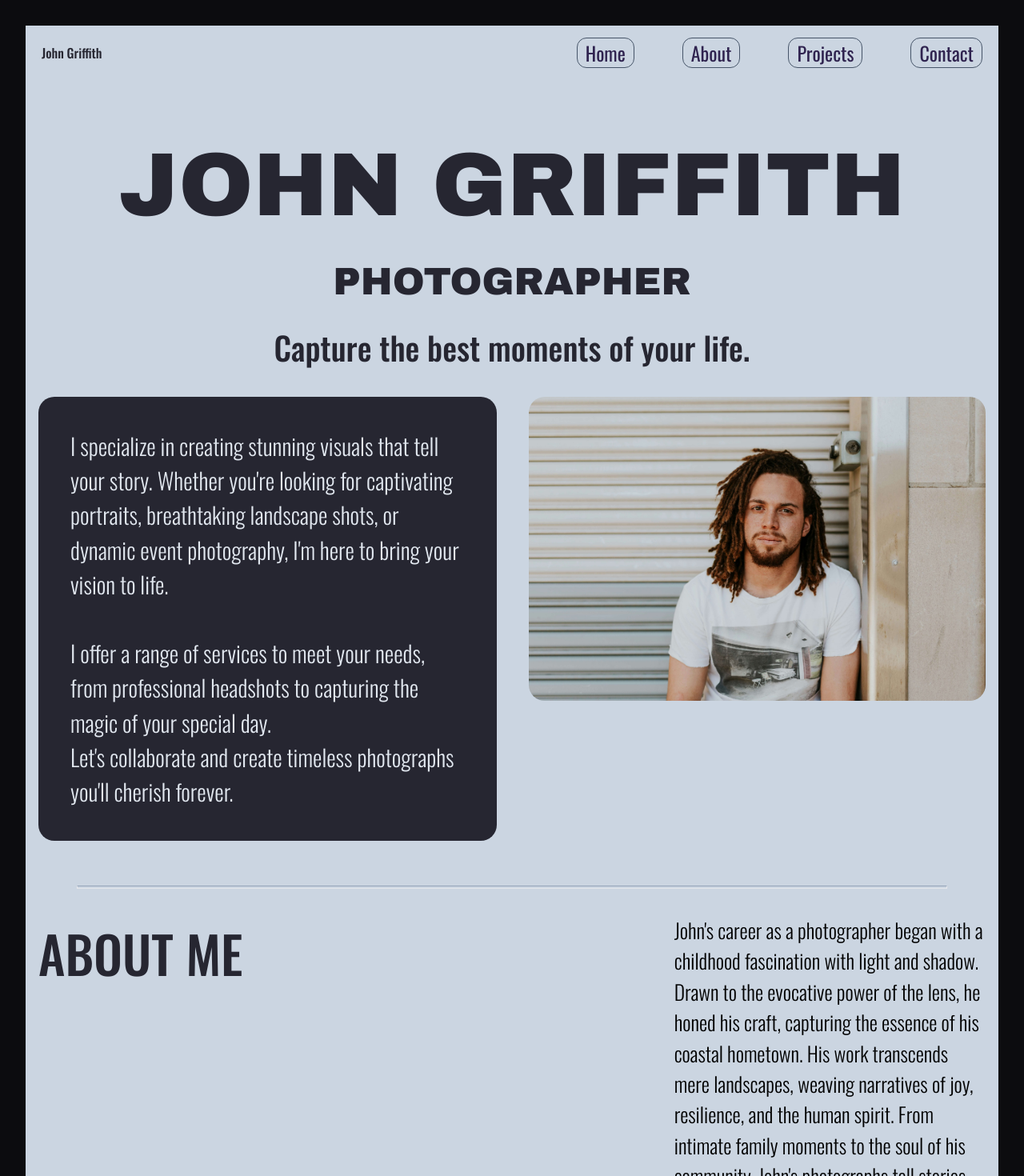
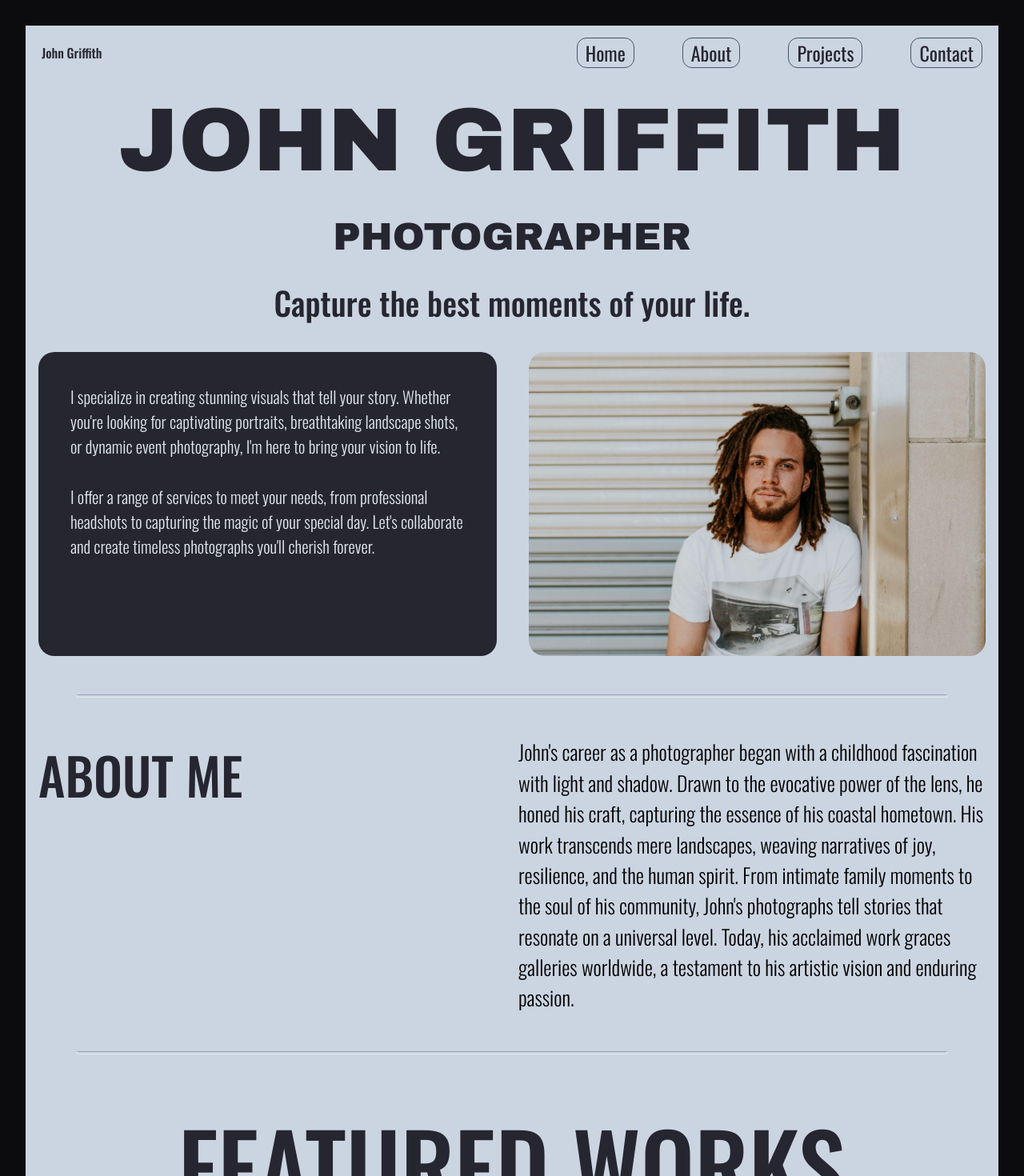
Before and after one commit to Thebuilderekes/give-a-thing, a React (Vite) app: page / in a window 1280 px wide. Shown: the top 1470 px of the page at 80% size. Built offline with nearby package versions, Linux system fonts and the light colour scheme.

Commit message:
fix: text size for navlinks, about and hero section

```diff
--- a/src/components/Shared/Divider/Divider.jsx
+++ b/src/components/Shared/Divider/Divider.jsx
@@ -2,7 +2,7 @@
 const Divider = () => {
   return (
     <div className="flex justify-center">
-        <div className="w-full flex h-1 border border-t-slate-400 mx-[4rem]"></div>
+        <div className="w-full flex h-1 border border-t-slate-400 my-[3rem] mx-[4rem]"></div>
     </div>
   )
 }
--- a/src/components/Shared/Header/header.css
+++ b/src/components/Shared/Header/header.css
@@ -43,7 +43,7 @@ body {
 .nav-elements ul a {
   font-size: 24px;
   font-weight: 400;
-  color: #2f234f;
+  color: #262631;
   text-decoration: none;
 }
 
--- a/src/components/Shared/HeroContent/HeroContent.jsx
+++ b/src/components/Shared/HeroContent/HeroContent.jsx
@@ -3,17 +3,17 @@ import PropTypes from 'prop-types';
 
 const HeroContent = ({ title, job, description, content, heroImage }) => {
   return (
-    <section className="flex flex-col  items-center py-[3.5rem]">
+    <section className="flex flex-col  items-center">
       <h1 className="animate-slidein300 opacity-0 text-center text-[2rem] lg:text-[7rem] archivo-black-regular p-0 text-[#262631] font-bold">
         {title}
       </h1>
 
       <h2 className="animate-slidein500 pb-4 opacity-0 text-[1.5rem] lg:text-[3rem] p-0  archivo-black-regular text-[#262631] font-bold">{job}</h2>
-      <h3 className="animate-slidein500 pb-4 opacity-0 text-[1.1rem] lg:text-[2.5rem] p-0 oswald-medium text-[#262631] font-bold">
+      <h3 className="animate-slidein500 pb-4 opacity-0 text-[1.2rem] lg:text-[2.5rem] p-0 oswald-medium text-[#262631] font-bold">
         {description}
       </h3>
-      <div className="animate-slidein700 opacity-0 flex flex-col-reverse md:flex-row px-2 lg:px-4 gap-[2.5rem] mt-4">
-        <div className="bg-[#262631] text-[1.5rem] lg:text-[1.8rem] oswald-light w-auto lg:w-1/2 text-white p-[1.5rem] lg:p-[2.5rem] rounded-[20px]">
+      <div className="animate-slidein700 h-auto opacity-0 flex flex-col-reverse md:flex-row px-2 lg:px-4 gap-[2.5rem] mt-4">
+        <div className="bg-[#262631] text-[1.3rem] oswald-light w-auto lg:w-1/2 text-white p-[1.2rem] lg:p-[2.5rem] rounded-[20px]">
           {content}
         </div>
         <div className=" rounded-[20px] w-auto lg:w-1/2">{heroImage}</div>
--- a/src/components/Shared/SectionContent/SectionContent.jsx
+++ b/src/components/Shared/SectionContent/SectionContent.jsx
@@ -3,13 +3,13 @@ import PropTypes from 'prop-types';
 const SectionContent = ({ title, content }) => {
   return (
     <section
-      className="flex flex-col md:flex-row gap-[1rem] border-b-slate-600 py-[2rem] px-4 "
+      className="flex flex-col md:flex-row gap-[1rem] border-b-slate-600 px-4 "
       id="about"
     >
-      <h2 className="w-full text-center md:text-left md:w-2/3 oswald-medium font-bold text-[#262631] text-[2.5rem] lg:text-[4rem]">
+      <h2 className="w-full text-center md:text-left md:w-1/2 oswald-medium font-bold text-[#262631] text-[2.5rem] lg:text-[4rem]">
         {title}
       </h2>
-      <div className="w-full md:w-1/3 text-[1.5rem] lg:text-[1.6rem] oswald-light">
+      <div className="w-full md:w-1/2 text-[1.3rem] lg:text-[1.6rem] oswald-light">
         {content}
       </div>
     </section>
--- a/src/pages/HomePage/HomePage.jsx
+++ b/src/pages/HomePage/HomePage.jsx
@@ -68,10 +68,9 @@ const HomePage = () => {
               I specialize in creating stunning visuals that tell your story.
               Whether you're looking for captivating portraits, breathtaking
               landscape shots, or dynamic event photography, I'm here to bring
-              your vision to life. <br />
-              <br /> I offer a range of services to meet your needs, from
+              your vision to life. <br/> <br/>
+             I offer a range of services to meet your needs, from
               professional headshots to capturing the magic of your special day.{' '}
-              <br />
               Let's collaborate and create timeless photographs you'll cherish
               forever.
             </p>
```
